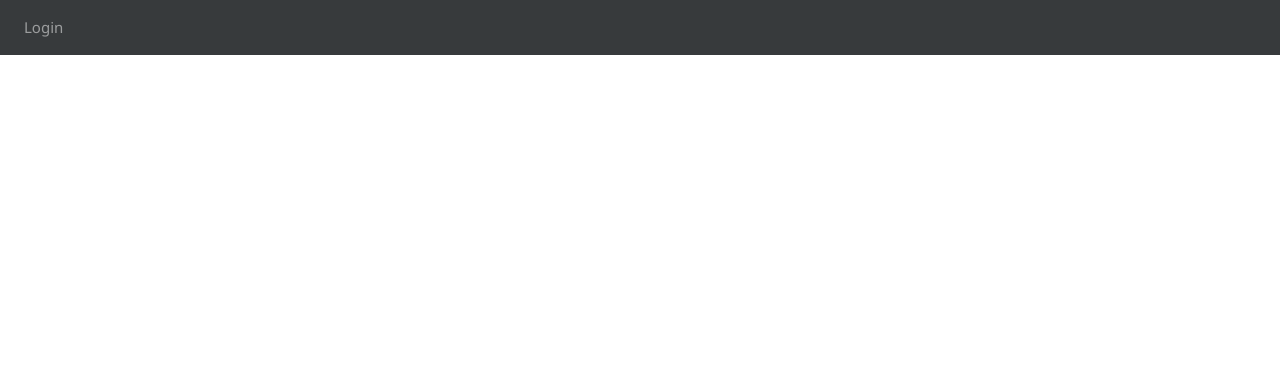
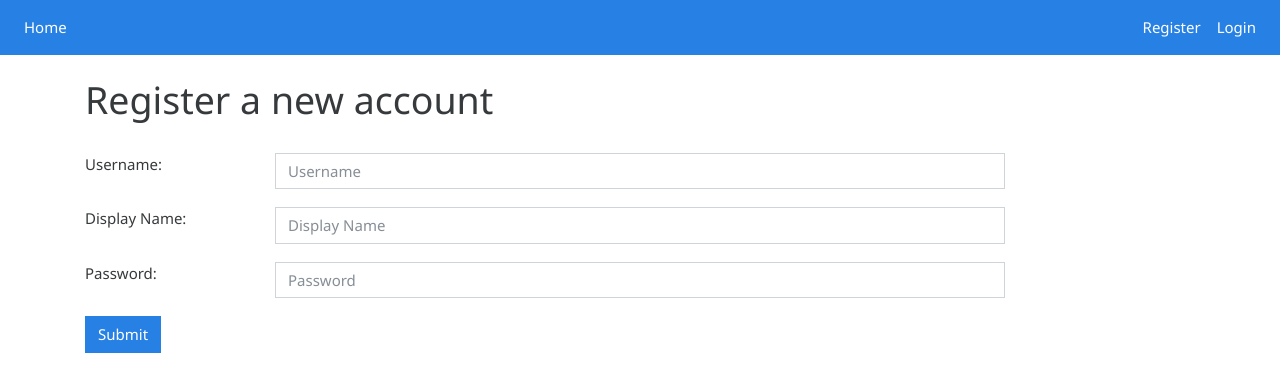
Before and after one commit to IkenoXamos/WordViz-Angular, an Angular app in the folder WordViz/: page /register in a window 1280 px wide. Before the commit this address led to /. Shown: the top 392 px of the page. Built offline with nearby package versions, Linux system fonts and the light colour scheme.

Commit message:
added login and register pages

```diff
--- a/WordViz/src/app/app.module.ts
+++ b/WordViz/src/app/app.module.ts
@@ -5,12 +5,16 @@ import { AppRoutingModule } from './app-routing.module';
 import { AppComponent } from './app.component';
 import { HomeComponent } from './components/home/home.component';
 import { NavbarComponent } from './components/navbar/navbar.component';
+import { LoginComponent } from './components/login/login.component';
+import { RegisterComponent } from './components/register/register.component';
 
 @NgModule({
   declarations: [
     AppComponent,
     HomeComponent,
-    NavbarComponent
+    NavbarComponent,
+    LoginComponent,
+    RegisterComponent
   ],
   imports: [
     BrowserModule,
--- /dev/null
+++ b/WordViz/src/app/components/login/login.component.html
@@ -0,0 +1,29 @@
+<div class="container">
+        <br>
+        <h1>Login to WordViz</h1>
+        <br>
+        <form>
+                <div class="form-group row">
+                    <div class="col-sm-2">
+                        <p class="text-secondary">Username: </p>
+                    </div>
+                    <div class="col-sm-8">
+                        <input type="text" class="form-control" id="Username" placeholder="Username" required>
+                    </div>
+                </div>
+                <div class="form-group row">
+                    <div class="col-sm-2">
+                        <p class="text-secondary">Password: </p>
+                    </div>
+                    <div class="col-8">
+                        <input type="password" class="form-control" id="Password" placeholder="Password" required>
+                    </div>
+                </div>
+                <div class="form-group row">
+                    <div class="col-sm-2">
+                        <button type="submit" class="btn btn-primary">Submit</button>
+                    </div>
+                </div>
+        </form>
+
+</div>
--- /dev/null
+++ b/WordViz/src/app/components/login/login.component.ts
@@ -0,0 +1,15 @@
+import { Component, OnInit } from '@angular/core';
+
+@Component({
+  selector: 'app-login',
+  templateUrl: './login.component.html',
+  styleUrls: ['./login.component.css']
+})
+export class LoginComponent implements OnInit {
+
+  constructor() { }
+
+  ngOnInit() {
+  }
+
+}
--- a/WordViz/src/app/components/navbar/navbar.component.css
+++ b/WordViz/src/app/components/navbar/navbar.component.css
@@ -0,0 +1,3 @@
+.nav li{
+    font-size: 120%
+   }
--- a/WordViz/src/app/components/navbar/navbar.component.html
+++ b/WordViz/src/app/components/navbar/navbar.component.html
@@ -1,7 +1,21 @@
-<nav class="navbar navbar-expand-sm bg-dark navbar-dark">
-        <ul class="navbar-nav">
-            <li class="nav-item">
-              <a class="nav-link" routerLinkActive="active" routerLink="login">Login</a>
-            </li>
-        </ul>
-      </nav>
+<nav class="navbar navbar-expand-lg navbar-dark bg-primary">
+  <div class="collapse navbar-collapse" id="navbarColor01">
+    <ul class="navbar-nav mr-auto">
+      <li class="nav-item active">
+        <a class="nav-link" href="home" >Home</a>
+      </li>
+    </ul>
+  </div>
+
+  <!--On right side of navbar-->
+  <div class="form-inline my-2 my-lg-0">
+    <ul class="navbar-nav mr-auto">
+        <li class="nav-item active">
+          <a class="nav-link" href="register">Register</a>
+        </li>
+        <li class="nav-item active">
+            <a class="nav-link" href="login">Login</a>
+        </li>
+    </ul>
+  </div>
+</nav>
--- /dev/null
+++ b/WordViz/src/app/components/register/register.component.html
@@ -0,0 +1,40 @@
+<div class="container">
+        <br>
+        <h1>Register a new account</h1>
+        <br>
+        <form>
+            <div class="form-group row">
+                <div class="col-sm-2">
+                    <p class="text-secondary">Username: </p>
+                </div>
+                <div class="col-sm-8">
+                    <input type="text" class="form-control" id="Username" placeholder="Username" required>
+                </div>
+            </div>
+
+            <div class="form-group row">
+                <div class="col-sm-2">
+                    <p class="text-secondary">Display Name: </p>
+                </div>
+                <div class="col-8">
+                    <input type="text" class="form-control" id="DisplayName" placeholder="Display Name" required>
+                </div>
+            </div>
+
+            <div class="form-group row">
+                <div class="col-sm-2">
+                    <p class="text-secondary">Password: </p>
+                </div>
+                <div class="col-8">
+                    <input type="password" class="form-control" id="Password" placeholder="Password" required>
+                </div>
+            </div>
+
+            <div class="form-group row">
+                <div class="col-sm-2">
+                    <button type="submit" class="btn btn-primary">Submit</button>
+                </div>
+            </div>
+        </form>
+
+</div>
--- /dev/null
+++ b/WordViz/src/app/components/register/register.component.ts
@@ -0,0 +1,15 @@
+import { Component, OnInit } from '@angular/core';
+
+@Component({
+  selector: 'app-register',
+  templateUrl: './register.component.html',
+  styleUrls: ['./register.component.css']
+})
+export class RegisterComponent implements OnInit {
+
+  constructor() { }
+
+  ngOnInit() {
+  }
+
+}
```
Also changed, not shown: WordViz/src/app/app-routing.module.ts (+15 -0 lines), WordViz/src/app/components/login/login.component.css (added), WordViz/src/app/components/register/register.component.css (added), 2 other files (tests, documents, lock files or other folders).
